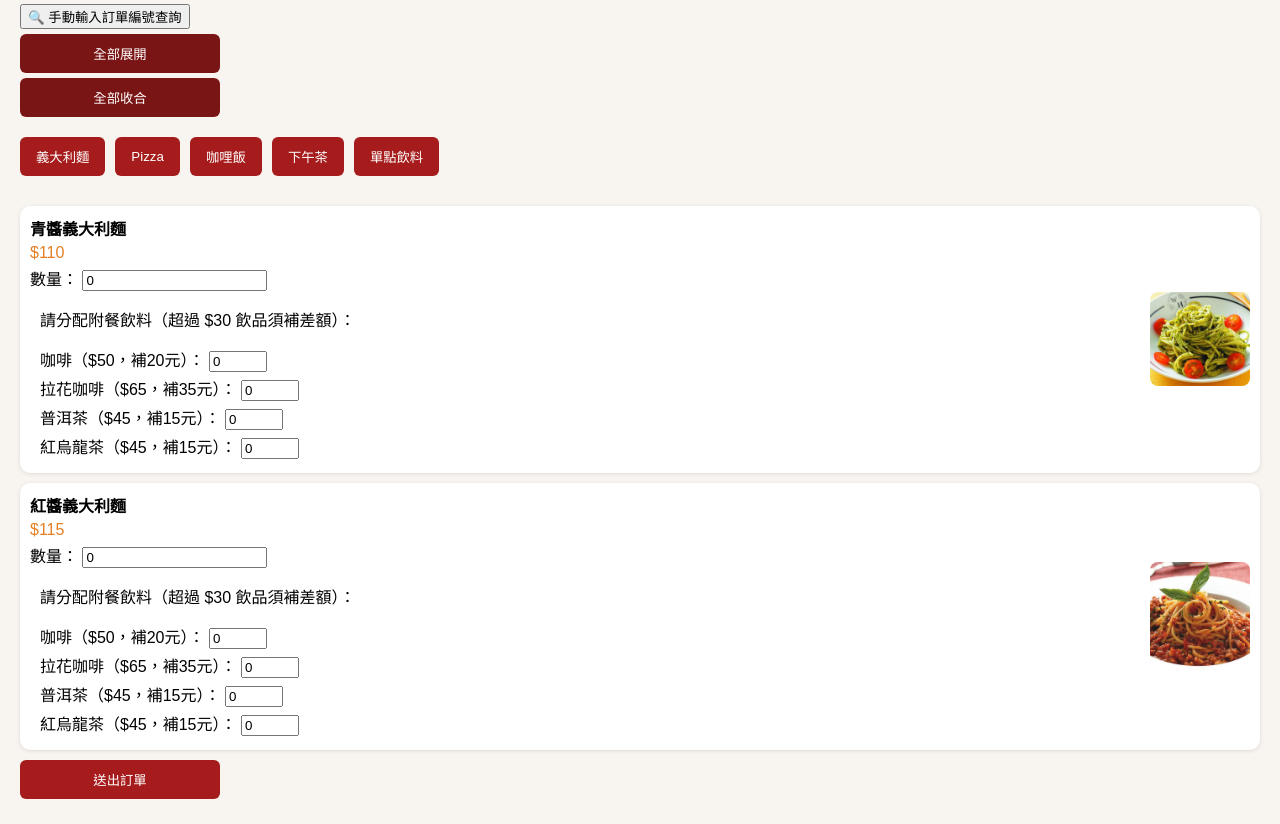
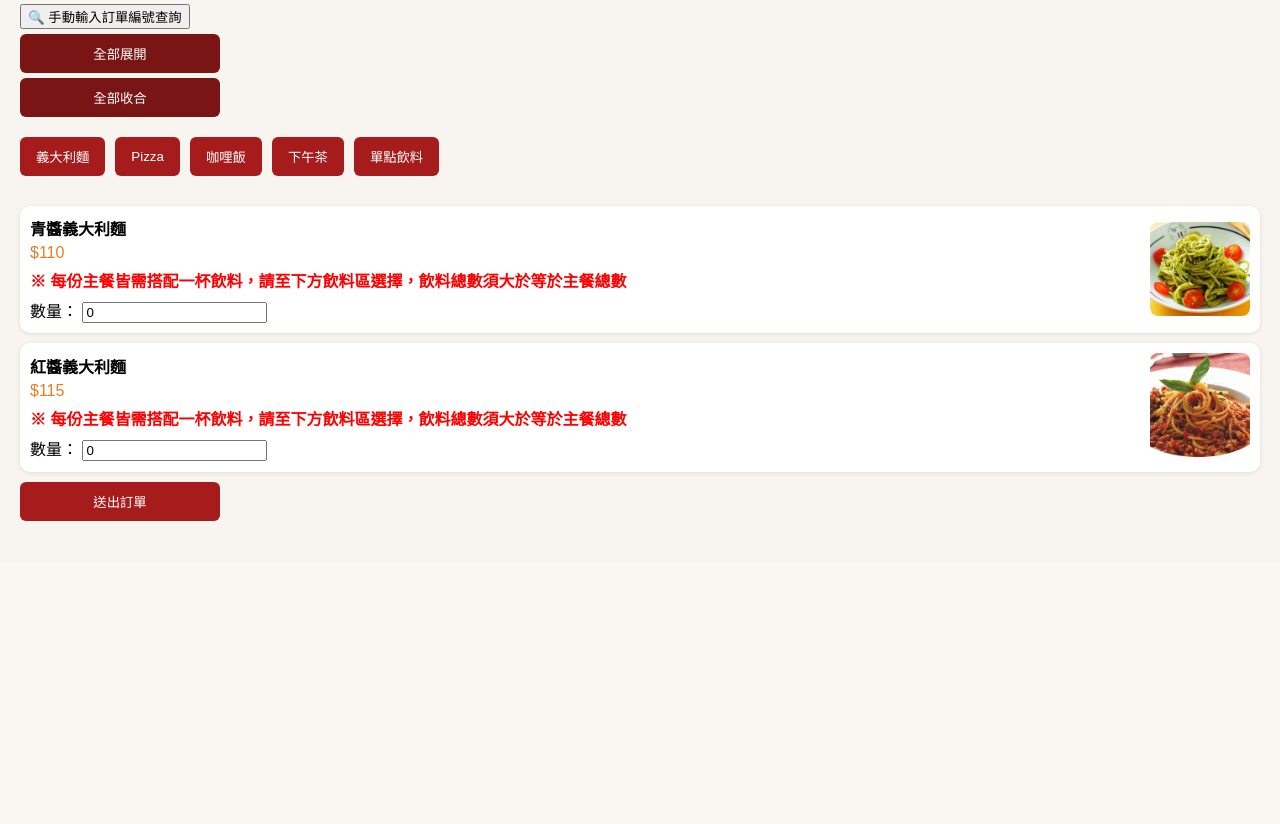
Before and after one commit to Yu-SongChang/Orderapp, a Flask app: page / in a window 1280 px wide, after a click on "義大利麵". Shown: the part 237-1061 px from the top of the page. After the commit the page ends 758 px from the top, so only its background shows below. Run offline with Flask 3, Linux system fonts and the light colour scheme.

Commit message:
更新 Flask 點餐系統

```diff
--- a/app.py
+++ b/app.py
@@ -13,15 +13,25 @@
 menu = [
     {"name": "咖哩雞排飯", "price": 130, "image": "咖哩雞排飯.jpg", "category": "咖哩飯類"},
     {"name": "咖哩豬排飯", "price": 125, "image": "咖哩豬排飯.jpg", "category": "咖哩飯類"},
-    {"name": "咖啡", "price": 50, "category": "飲料類"},
-    {"name": "拉花咖啡", "price": 65, "category": "飲料類"},
-    {"name": "普洱茶", "price": 45, "category": "飲料類"},
-    {"name": "紅烏龍茶", "price": 45, "category": "飲料類"},
+    {"name": "手沖濾掛咖啡", "price": 50, "category": "飲料類"},
+    {"name": "美式咖啡", "price": 50, "category": "飲料類"},
+    {"name": "果汁", "price": 50, "category": "飲料類"},
+    {"name": "桂花烏龍茶", "price": 30, "category": "飲料類"},
+    {"name": "菊花普洱茶", "price": 30, "category": "飲料類"},
+    {"name": "阿里山紅烏龍茶", "price": 30, "category": "飲料類"},
     {"name": "青醬義大利麵", "price": 110, "image": "青醬義大利麵.jpg", "category": "義大利麵類"},
     {"name": "紅醬義大利麵", "price": 115, "image": "紅醬義大利麵.jpg", "category": "義大利麵類"},
     {"name": "海鮮pizza", "price": 150, "image": "海鮮pizza.jpg", "category": "Pizza類"},
     {"name": "總匯pizza", "price": 160, "image": "總匯pizza.jpg", "category": "Pizza類"},
-    {"name": "厚片吐司", "price": 160, "image": "厚片土司.jpg", "category": "下午茶類"}
+    {"name": "厚片吐司", "price": 160, "image": "厚片土司.jpg", "category": "下午茶類"},
+    {"name": "阿里山烏龍茶", "price": 30, "category": "飲料類"},
+    {"name": "玫瑰紅茶", "price": 30, "category": "飲料類"},
+    {"name": "芭樂心葉茶", "price": 30, "category": "飲料類"},
+    {"name": "即溶咖啡(二合一)", "price": 30, "category": "飲料類"},
+    {"name": "即溶咖啡(三合一)", "price": 30, "category": "飲料類"},
+    {"name": "奶茶(原味)", "price": 30, "category": "飲料類"},
+    {"name": "奶茶(杏仁)", "price": 30, "category": "飲料類"},
+    {"name": "莓果茶", "price": 30, "category": "飲料類"}
 ]
 
 orders = []
@@ -50,7 +60,8 @@
 def submit_order():
     order_items = []
     total_main_qty = 0
-    attached_drinks = []
+    total_drink_qty = 0
+    drink_items = []
     total = 0
 
     for item in menu:
@@ -63,57 +74,50 @@
         if qty <= 0:
             continue
 
+        # 建立餐點資料
+        item_entry = {
+            "name": item["name"],
+            "price": item["price"],
+            "quantity": qty,
+            "category": item["category"],
+            "done": False
+        }
+
+        # 若是主餐類，加上 done_list
         if item["category"] != "飲料類":
-            drinks_for_meal = []
-            for drink in drinks:
-                drink_qty_key = f"drink_for_{item['name']}_{drink['name']}"
-                drink_qty = int(request.form.get(drink_qty_key, 0))
-                for _ in range(drink_qty):
-                    drinks_for_meal.append(drink)
-            attached_drinks.extend(drinks_for_meal)
             total_main_qty += qty
-            order_items.append({
-                "name": item["name"],
-                "price": item["price"],
-                "quantity": qty,
-                "category": item["category"],
-                "done": False,
-                "drinks": drinks_for_meal
-            })
+            item_entry["done_list"] = [False] * qty
         else:
-            drink_qty = int(request.form.get(f'quantity_{item["name"]}', 0))
-            if drink_qty > 0:
-                order_items.append({
-                    "name": item["name"],
-                    "price": item["price"],
-                    "quantity": drink_qty,
-                    "category": item["category"],
-                    "done": False
-                })
-                total += item["price"] * drink_qty
+            total_drink_qty += qty
+            for _ in range(qty):
+                drink_items.append(item)
 
-    if len(attached_drinks) < total_main_qty:
-        flash(f"您點了 {total_main_qty} 份主餐，但只選擇了 {len(attached_drinks)} 杯附餐飲料，請至少選擇等量的飲料！")
+        order_items.append(item_entry)
+
+    # 檢查飲料是否足夠
+    if total_drink_qty < total_main_qty:
+        flash(f"您點了 {total_main_qty} 份主餐，但只選擇了 {total_drink_qty} 杯飲料，請至少選擇等量的飲料！")
         return render_template('index.html', menu=menu, drinks=drinks, form_data=request.form)
 
-    # 折抵邏輯修正：飲料由高至低價格排序，抵扣30元/主餐
+    # 折抵邏輯：飲料由高到低排序，每份主餐折抵 30 元
     remaining_discount = total_main_qty * 30
-    sorted_attached_drinks = sorted(attached_drinks, key=lambda d: d["price"], reverse=True)
     drink_total = 0
+    sorted_drinks = sorted(drink_items, key=lambda d: d["price"], reverse=True)
 
-    for drink in sorted_attached_drinks:
-        if remaining_discount >= drink["price"]:
-            remaining_discount -= drink["price"]
+    for drink in sorted_drinks:
+        price = drink["price"]
+        if remaining_discount >= price:
+            remaining_discount -= price
         else:
-            discount = min(drink["price"], remaining_discount)
-            drink_total += drink["price"] - discount
+            discount = min(price, remaining_discount)
+            drink_total += price - discount
             remaining_discount -= discount
+    total += drink_total
 
     # 加總主餐價格
     for item in order_items:
         if item["category"] != "飲料類":
             total += item["price"] * item["quantity"]
-    total += drink_total
 
     if order_items:
         new_order = {
@@ -125,6 +129,7 @@
         }
         orders.append(new_order)
         return redirect(url_for('choose_payment', order_id=new_order["id"]))
+
     return redirect(url_for('index'))
 
 @app.route('/choose_payment/<int:order_id>')
@@ -185,15 +190,22 @@
             break
     return redirect(url_for('admin'))
 
-@app.route('/mark_item_done/<int:order_id>/<int:item_index>', methods=['POST'])
+@app.route('/mark_item_done/<int:order_id>/<int:item_index>/<int:portion_index>', methods=['POST'])
 @requires_auth
-def mark_item_done(order_id, item_index):
+def mark_item_done(order_id, item_index, portion_index):
     for order in orders:
         if order["id"] == order_id:
             if 0 <= item_index < len(order["items"]):
-                order["items"][item_index]["done"] = True
-            if all(item["done"] for item in order["items"]):
-                order["completed"] = True
+                item = order["items"][item_index]
+                # ✅ 向下相容處理
+                if "done_list" not in item:
+                    item["done_list"] = [False] * item["quantity"]
+                if 0 <= portion_index < len(item["done_list"]):
+                    item["done_list"][portion_index] = True
+                if all(item["done_list"]):
+                    item["done"] = True
+                if all(i.get("done") for i in order["items"]):
+                    order["completed"] = True
             break
     return redirect(url_for('admin'))
 
--- a/templates/index.html
+++ b/templates/index.html
@@ -75,17 +75,6 @@
       display: block;
       margin: 4px 0;
     }
-    .drink-list {
-      margin-top: 10px;
-      padding-left: 10px;
-    }
-    .drink-list label {
-      display: block;
-      margin-bottom: 4px;
-    }
-    .drink-list input[type="number"] {
-      width: 50px;
-    }
     .flash-message {
       background-color: #ffd2d2;
       color: #900;
@@ -111,6 +100,11 @@
       width: auto;
       max-width: none;
       display: inline-block;
+    }
+    .reminder {
+      color: red;
+      font-weight: bold;
+      margin: 6px 0;
     }
   </style>
 </head>
@@ -152,21 +146,12 @@
             <div class="product-info">
               <strong>{{ item.name }}</strong><br />
               <span class="price">${{ item.price }}</span>
+              <p class="reminder">※ 每份主餐皆需搭配一杯飲料，請至下方飲料區選擇，飲料總數須大於等於主餐總數</p>
               <label>
                 數量：
                 <input type="number" name="quantity_{{ item.name }}"
                   value="{{ form_data['quantity_' ~ item.name] if form_data else 0 }}" min="0" />
               </label>
-              <div class="drink-list">
-                <p>請分配附餐飲料（超過 $30 飲品須補差額）：</p>
-                {% for drink in drinks %}
-                <label>
-                  {{ drink.name }}（${{ drink.price }}{% if drink.price > 30 %}，補{{ drink.price - 30 }}元{% endif %}）：
-                  <input type="number" name="drink_for_{{ item.name }}_{{ drink.name }}"
-                    value="{{ form_data['drink_for_' ~ item.name ~ '_' ~ drink.name] if form_data else 0 }}" min="0" />
-                </label>
-                {% endfor %}
-              </div>
             </div>
             <img src="/static/images/{{ item.image }}" alt="{{ item.name }}" />
           </div>
```
Also changed, not shown: templates/admin.html (+17 -22 lines).
